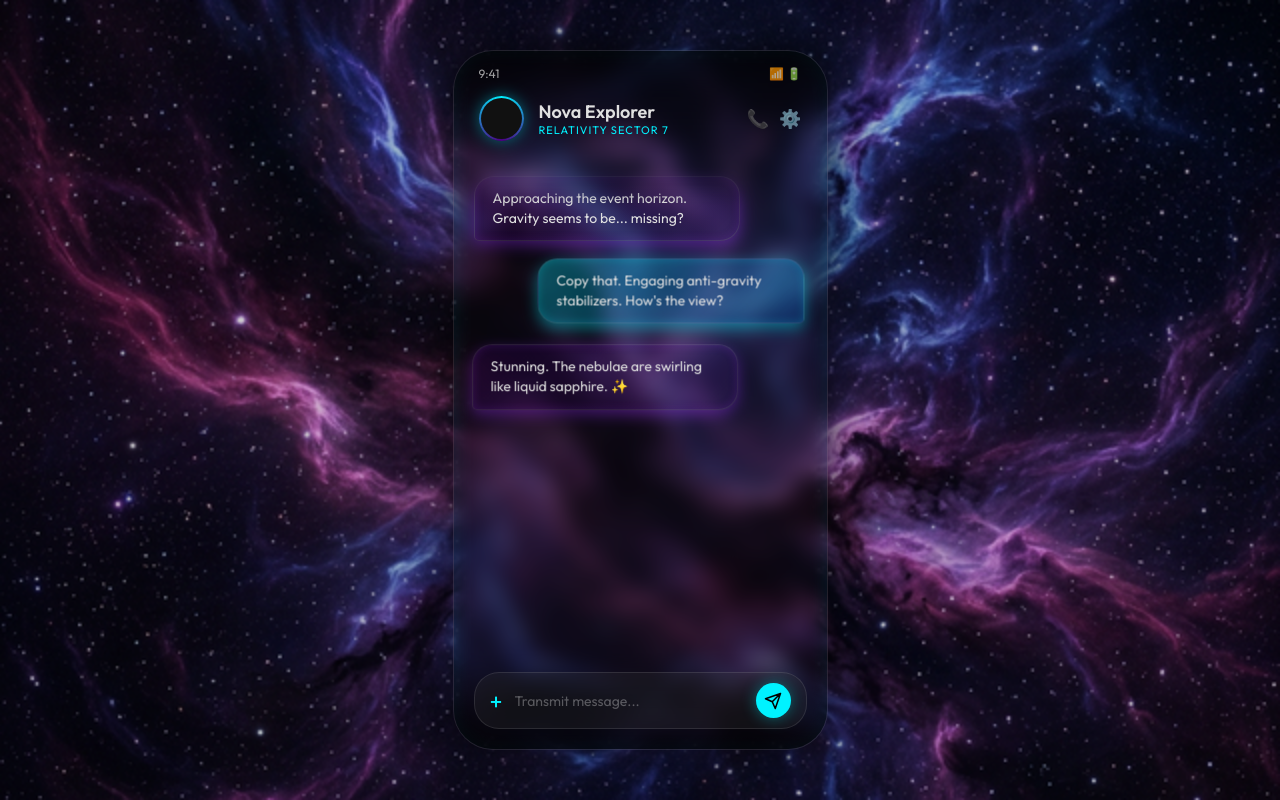
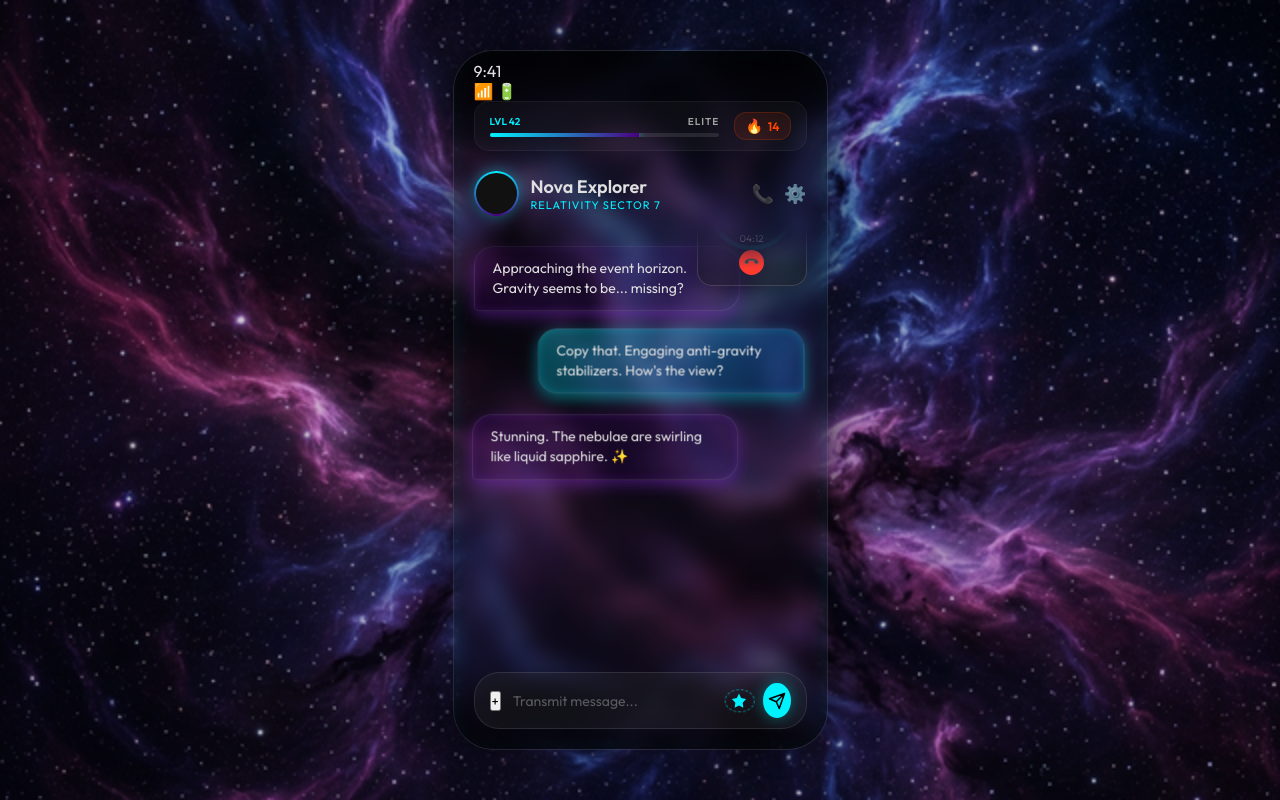
Before and after one commit to indumakaweeshvara/ChatAppX, a plain HTML site: page index.html in a window 1280 px wide. Drawn offline with Linux system fonts and the light colour scheme.

Commit message:
feat: implement ultimate vision with gamification, video call, and AI co-pilot

```diff
--- a/index.html
+++ b/index.html
@@ -22,6 +22,21 @@
                     <span class="icon">🔋</span>
                 </div>
             </div>
+
+            <!-- Gamification Header -->
+            <div class="gamification-stats">
+                <div class="xp-container">
+                    <div class="xp-label">LVL 42 <span class="rank">ELITE</span></div>
+                    <div class="xp-bar">
+                        <div class="xp-progress" id="xpProgress" style="width: 65%;"></div>
+                    </div>
+                </div>
+                <div class="streak-badge">
+                    <span class="fire-icon">🔥</span>
+                    <span class="streak-count" id="streakCount">14</span>
+                </div>
+            </div>
+
             <div class="user-info">
                 <div class="avatar-glow">
                     <div class="avatar"></div>
@@ -38,6 +53,17 @@
         </header>
 
         <main class="chat-area" id="chatArea">
+            <!-- Floating Video Call -->
+            <div class="video-call-window floating">
+                <div class="video-overlay">
+                    <div class="pulse"></div>
+                    <span class="call-time">04:12</span>
+                </div>
+                <div class="call-controls">
+                    <button class="call-btn end">📞</button>
+                </div>
+            </div>
+
             <!-- Messages will be injected here -->
             <div class="message bubble-purple drift-1">
                 <div class="bubble-content">Approaching the event horizon. Gravity seems to be... missing?</div>
@@ -54,6 +80,12 @@
             <div class="frosted-glass">
                 <button class="attach-btn">+</button>
                 <input type="text" id="nextMessage" placeholder="Transmit message..." autocomplete="off">
+                <div class="ai-copilot" id="aiCopilot" title="AI Co-pilot active">
+                    <div class="ai-orbit"></div>
+                    <svg viewBox="0 0 24 24" fill="none" xmlns="http://www.w3.org/2000/svg" class="ai-icon">
+                        <path d="M12 2L14.85 8.15L21.5 9.4L16.85 14.35L17.75 21L12 18.15L6.25 21L7.15 14.35L2.5 9.4L9.15 8.15L12 2Z" fill="currentColor"/>
+                    </svg>
+                </div>
                 <button class="send-btn" id="sendBtn">
                     <svg viewBox="0 0 24 24" fill="none" xmlns="http://www.w3.org/2000/svg">
                         <path d="M22 2L11 13M22 2L15 22L11 13M11 13L2 9L22 2" stroke="currentColor" stroke-width="2" stroke-linecap="round" stroke-linejoin="round"/>
--- a/script.js
+++ b/script.js
@@ -39,6 +39,14 @@ document.addEventListener('DOMContentLoaded', () => {
             createMessage(text, true);
             input.value = '';
 
+            // Update XP
+            const xpBar = document.getElementById('xpProgress');
+            let currentWidth = parseFloat(xpBar.style.width);
+            if (currentWidth < 95) {
+                currentWidth += 5;
+                xpBar.style.width = currentWidth + '%';
+            }
+
             // Simulate reply
             setTimeout(() => {
                 const replies = [
--- a/style.css
+++ b/style.css
@@ -71,25 +71,74 @@ body {
     backdrop-filter: blur(10px);
 }
 
-/* Header */
+/* Header & Gamification */
 .app-header {
-    padding: 15px 25px;
-    background: linear-gradient(to bottom, rgba(0,0,0,0.6), transparent);
-    z-index: 10;
+    padding: 10px 20px;
+    background: linear-gradient(to bottom, rgba(0,0,0,0.8), transparent);
+    z-index: 20;
 }
 
-.status-bar {
+.gamification-stats {
     display: flex;
     justify-content: space-between;
-    font-size: 12px;
-    margin-bottom: 15px;
-    opacity: 0.7;
+    align-items: center;
+    margin-bottom: 20px;
+    padding: 10px 15px;
+    background: rgba(255, 255, 255, 0.03);
+    border-radius: 15px;
+    border: 1px solid rgba(255, 255, 255, 0.05);
 }
+
+.xp-container {
+    flex: 1;
+    margin-right: 15px;
+}
+
+.xp-label {
+    font-size: 10px;
+    font-weight: 600;
+    color: var(--blue-main);
+    margin-bottom: 5px;
+    display: flex;
+    justify-content: space-between;
+}
+
+.xp-label .rank {
+    color: var(--text-dim);
+    letter-spacing: 1px;
+}
+
+.xp-bar {
+    height: 4px;
+    background: rgba(255, 255, 255, 0.1);
+    border-radius: 2px;
+    overflow: hidden;
+}
+
+.xp-progress {
+    height: 100%;
+    background: linear-gradient(to right, var(--blue-main), var(--purple-main));
+    box-shadow: 0 0 10px var(--blue-main);
+    transition: width 0.5s ease-out;
+}
+
+.streak-badge {
+    display: flex;
+    align-items: center;
+    gap: 5px;
+    background: rgba(255, 69, 0, 0.1);
+    padding: 4px 10px;
+    border-radius: 12px;
+    border: 1px solid rgba(255, 69, 0, 0.2);
+}
+
+.fire-icon { font-size: 14px; }
+.streak-count { font-size: 12px; font-weight: 700; color: #ff4500; }
 
 .user-info {
     display: flex;
     align-items: center;
-    gap: 15px;
+    gap: 12px;
 }
 
 .avatar-glow {
@@ -133,6 +182,86 @@ body {
     font-size: 18px;
     cursor: pointer;
     opacity: 0.7;
+}
+
+/* Video Call Window */
+.video-call-window {
+    position: absolute;
+    top: 80px;
+    right: 20px;
+    width: 110px;
+    height: 160px;
+    background: rgba(20, 20, 25, 0.6);
+    border-radius: 15px;
+    border: 1px solid rgba(255, 255, 255, 0.15);
+    backdrop-filter: blur(10px);
+    z-index: 5;
+    overflow: hidden;
+    box-shadow: 0 10px 30px rgba(0,0,0,0.5);
+}
+
+.video-overlay {
+    width: 100%;
+    height: 100%;
+    position: relative;
+    background: radial-gradient(circle at center, rgba(0, 242, 255, 0.05), transparent);
+}
+
+.pulse {
+    position: absolute;
+    top: 50%;
+    left: 50%;
+    transform: translate(-50%, -50%);
+    width: 40px;
+    height: 40px;
+    border: 2px solid var(--blue-main);
+    border-radius: 50%;
+    animation: spatialPulse 2s infinite;
+}
+
+@keyframes spatialPulse {
+    0% { transform: translate(-50%, -50%) scale(1); opacity: 0.6; }
+    100% { transform: translate(-50%, -50%) scale(2.5); opacity: 0; }
+}
+
+.call-time {
+    position: absolute;
+    bottom: 40px;
+    width: 100%;
+    text-align: center;
+    font-size: 10px;
+    color: var(--text-dim);
+}
+
+.call-controls {
+    position: absolute;
+    bottom: 10px;
+    width: 100%;
+    display: flex;
+    justify-content: center;
+}
+
+.call-btn.end {
+    background: #ff3b30;
+    border: none;
+    width: 25px;
+    height: 25px;
+    border-radius: 50%;
+    color: white;
+    font-size: 10px;
+    display: flex;
+    align-items: center;
+    justify-content: center;
+    transform: rotate(135deg);
+}
+
+.floating {
+    animation: floatCall 4s ease-in-out infinite;
+}
+
+@keyframes floatCall {
+    0%, 100% { transform: translateY(0); }
+    50% { transform: translateY(-10px); }
 }
 
 /* Chat Area */
@@ -225,14 +354,42 @@ body {
     box-shadow: 0 10px 30px rgba(0,0,0,0.3);
 }
 
-.attach-btn {
-    background: none;
-    border: none;
-    color: var(--blue-main);
-    font-size: 24px;
+/* AI Co-pilot */
+.ai-copilot {
+    position: relative;
+    width: 30px;
+    height: 30px;
+    display: flex;
+    align-items: center;
+    justify-content: center;
     cursor: pointer;
 }
 
+.ai-icon {
+    width: 18px;
+    height: 18px;
+    color: var(--blue-main);
+    z-index: 2;
+}
+
+.ai-orbit {
+    position: absolute;
+    width: 100%;
+    height: 100%;
+    border: 1px dashed var(--blue-main);
+    border-radius: 50%;
+    animation: rotate 4s linear infinite;
+    opacity: 0.5;
+}
+
+@keyframes rotate {
+    from { transform: rotate(0deg); }
+    to { transform: rotate(360deg); }
+}
+
+.ai-copilot:hover .ai-icon {
+    filter: drop-shadow(0 0 8px var(--blue-main));
+}
 input {
     flex: 1;
     background: transparent;
```
